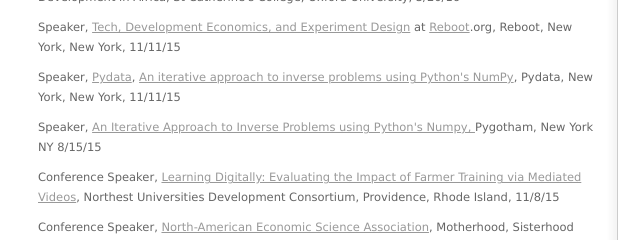
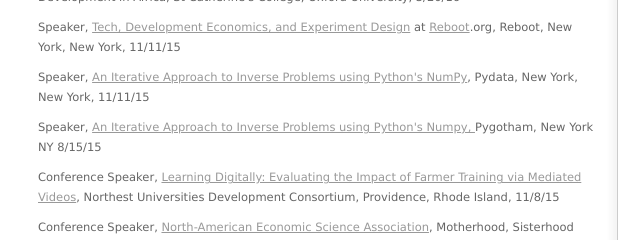
Before and after one commit to kvasilaky/kvasilaky.github.io, a plain HTML site: page posts.html in a window 1280 px wide. Shown: the part 742-982 px from the top of the page, 252-892 px from the left. Drawn offline with Linux system fonts and the light colour scheme.

Commit message:
nonsense

```diff
--- a/posts.html
+++ b/posts.html
@@ -62,7 +62,7 @@
 <br></br>
 Workshop Speaker, <a href="merltech.org/agenda">From RCT’s to A/B: Choosing Lean Methods for Evaluation, Monitoring, Evaluation, Research and Learning in Development,</a> FHI360, Washington DC, 10/3/16
 <br></br>
-Speaker, <a href="https://2016.pygotham.org/talks/374/it-s-raining-it-s-pouring/"> It's Raining, it's Pouring? A Web and SMS Application in Flask and Twilio to call Farmers </a>, Pygotham, New York, New York, 7/16/16
+Speaker, <a href="https://2016.pygotham.org/talks/374/it-s-raining-it-s-pouring/"> It's Raining, it's Pouring? A Web and SMS Application in Flask and Twilio to call Farmers</a>, Pygotham, New York, New York, 7/16/16
 <br></br>
 Seminar Speaker, Learning Digitally: Evaluating the Impact of Farmer Training via Mediated Videos, Paris School of Economics, Paris, France, 4/15/16
 <br></br>
@@ -70,7 +70,7 @@
 <br></br>
 Speaker, <a href="http://www.meetup.com/Action-Design-NYC/events/226355787/">Tech, Development Economics, and Experiment Design</a> at <a href="http://reboot.org/">Reboot</a>.org, Reboot, New York, New York, 11/11/15
 <br></br>
-Speaker, <a href="http://nyc2015.pydata.org/">Pydata</a>, <a href="http://nyc2015.pydata.org/schedule/presentation/117/"> An iterative approach to inverse problems using Python's NumPy</a>, Pydata, New York, New York, 11/11/15
+Speaker, <a href="http://nyc2015.pydata.org/schedule/presentation/117/"> An Iterative Approach to Inverse Problems using Python's NumPy</a>, Pydata, New York, New York, 11/11/15
 <br></br>
 Speaker, <a href="https://2015.pygotham.org/talks/207/an-iterative-approach-to/">An Iterative Approach to Inverse Problems using Python's Numpy, </a>Pygotham, New York NY 8/15/15
 <br></br>
@@ -82,7 +82,7 @@
 <br></br>
 Speaker, Networks and Sustainable Development, <a href="http://pintofscience.us/event/earth-ecology-and-environmental-engineering/">Pint of Science</a>, New York NY, 5/18/15
 <br></br>
-Seminar Speaker, As Good as the Networks They Keep? Mechanisms of Information Exchange in Social Networks in Rural Uganda, Microsoft Research New York, New Yrok 2015, 4/6/15
+Seminar Speaker, As Good as the Networks They Keep? Mechanisms of Information Exchange in Social Networks in Rural Uganda, Microsoft Research New York, New York 2015, 4/6/15
 <br></br>
 Seminar Speaker, As Good as the Networks They Keep? Mechanisms of Information Exchange in Social Networks in Rural Uganda, Paris Environmental and Economics Seminar, Universite Paris 1 Pantheon-Sorbonne, Paris, France, 11/6/14
 <br></br>
```
